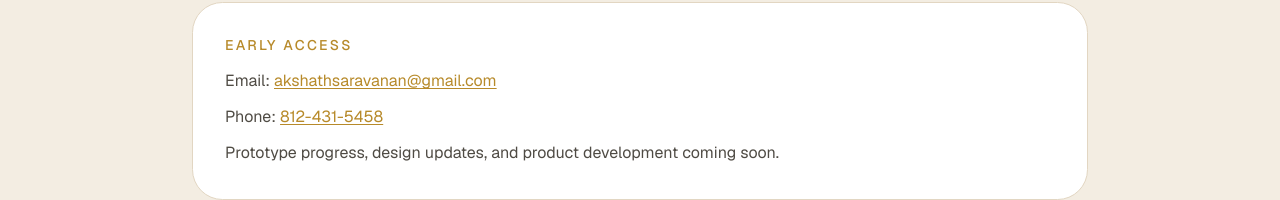
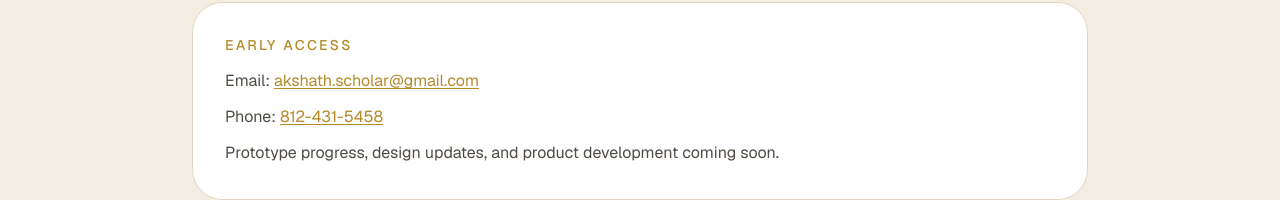
Before and after one commit to akshathscholar-svg/verdant-labs-site, a Next.js app: page / in a window 1280 px wide. Shown: the part 3808-4008 px from the top of the page. Built offline with nearby package versions, Linux system fonts and the light colour scheme.

Commit message:
update contact email

```diff
--- a/app/page.tsx
+++ b/app/page.tsx
@@ -376,10 +376,10 @@ export default function Home() {
             <p className="mt-3 text-base leading-7 text-[#4F4B44]">
               Email:{' '}
               <a
-                href="mailto:akshathsaravanan@gmail.com"
+                href="mailto:akshath.scholar@gmail.com"
                 className="text-[#B78A2A] underline underline-offset-2 transition hover:text-[#9D7620]"
               >
-                akshathsaravanan@gmail.com
+                akshath.scholar@gmail.com
               </a>
             </p>
             <p className="mt-2 text-base leading-7 text-[#4F4B44]">
```
